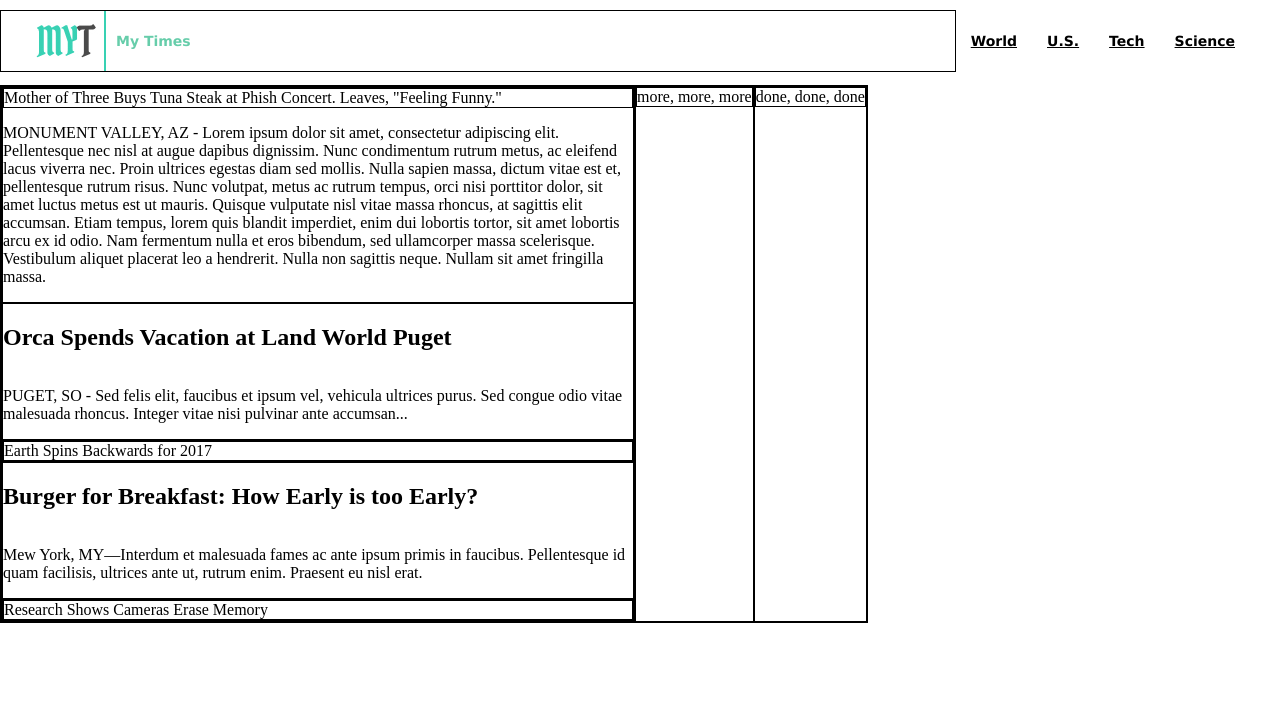
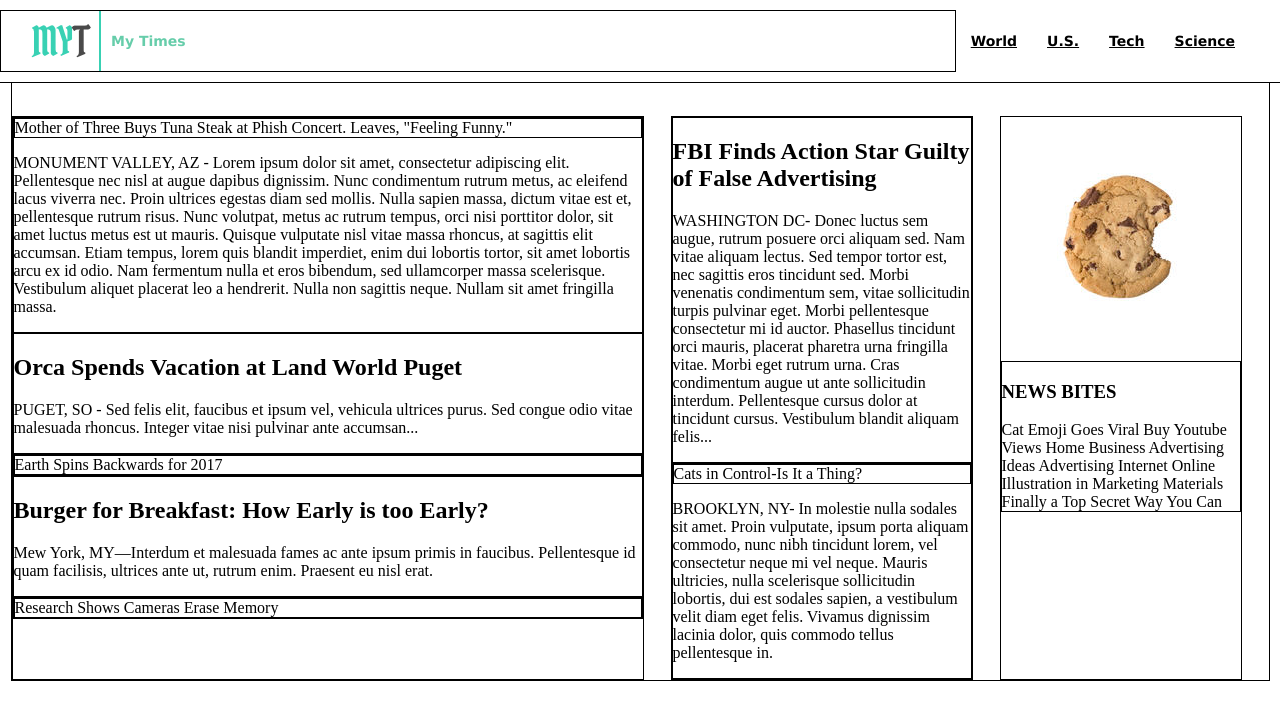
Before and after one commit to seekingshell/MyTimes, a plain HTML site: page index.html in a window 1280 px wide. Drawn offline with Linux system fonts and the light colour scheme.

Commit message:
Finishing touches on formatting text in main content as well adjusting header to show up on top and have proper padding

```diff
--- a/index.html
+++ b/index.html
@@ -20,10 +20,13 @@
         <a class="nav-element" href="#">Science</a>
       </nav>
     </header>
+    <!-- Main Content Container -->
     <main>
+      <!-- First Column -->
       <div class="column">
-        <!-- Main Story -->
         <div class="large">
+          <!-- Main Story #1 -->
+          <div class="story">
             <span class="story-main">
               Mother of Three Buys Tuna Steak at Phish Concert. Leaves, "Feeling Funny."
             </span>
@@ -31,39 +34,54 @@
               MONUMENT VALLEY, AZ - Lorem ipsum dolor sit amet, consectetur adipiscing elit. Pellentesque nec nisl at augue dapibus dignissim. Nunc condimentum rutrum metus, ac eleifend lacus viverra nec. Proin ultrices egestas diam sed mollis. Nulla sapien massa, dictum vitae est et, pellentesque rutrum risus. Nunc volutpat, metus ac rutrum tempus, orci nisi porttitor dolor, sit amet luctus metus est ut mauris. Quisque vulputate nisl vitae massa rhoncus, at sagittis elit accumsan. Etiam tempus, lorem quis blandit imperdiet, enim dui lobortis tortor, sit amet lobortis arcu ex id odio. Nam fermentum nulla et eros bibendum, sed ullamcorper massa scelerisque. Vestibulum aliquet placerat leo a hendrerit. Nulla non sagittis neque. Nullam sit amet fringilla massa.
             </p>
           </div>
-
           <!-- Sub Story #2 -->
-        <div class="large">
+          <div class="story">
             <h2>Orca Spends Vacation at Land World Puget</h2>
             <p>
               PUGET, SO - Sed felis elit, faucibus et ipsum vel, vehicula ultrices purus. Sed congue odio vitae malesuada rhoncus. Integer vitae nisi pulvinar ante accumsan...
             </p>
           </div>
-
           <!-- Sub Story #3 -->
-        <div class="large">
+          <div class="story">
             <span class="story-earth">Earth Spins Backwards for 2017</span>
           </div>
-
           <!-- Sub Story #4 -->
-        <div class="large">
+          <div class="story">
             <h2>Burger for Breakfast: How Early is too Early?</h2>
             <p>Mew York, MY—Interdum et malesuada fames ac ante ipsum primis in faucibus. Pellentesque id quam facilisis, ultrices ante ut, rutrum enim. Praesent eu nisl erat.</p>
           </div>
-
-        <!-- Sub Story #4 -->
-        <div class="large">
+          <!-- Sub Story #5 -->
+          <div class="story">
             <span class="story-camera">Research Shows Cameras Erase Memory</span>
           </div>
         </div>
+      </div>
+
+      <!-- Second Column -->
       <div class="column">
         <div class="medium">
-          more, more, more
+          <!-- Sub Story #1 -->
+          <div class="story">
+            <h2>FBI Finds Action Star Guilty of False Advertising</h2>
+            <p>WASHINGTON DC- Donec luctus sem augue, rutrum posuere orci aliquam sed. Nam vitae aliquam lectus. Sed tempor tortor est, nec sagittis eros tincidunt sed. Morbi venenatis condimentum sem, vitae sollicitudin turpis pulvinar eget. Morbi pellentesque consectetur mi id auctor. Phasellus tincidunt orci mauris, placerat pharetra urna fringilla vitae. Morbi eget rutrum urna. Cras condimentum augue ut ante sollicitudin interdum. Pellentesque cursus dolor at tincidunt cursus. Vestibulum blandit aliquam felis...</p>
+          </div>
+          <!-- Main Story #2 -->
+          <div class="story">
+            <span class="story-cat">Cats in Control-Is It a Thing?</span>
+            <p>BROOKLYN, NY- In molestie nulla sodales sit amet. Proin vulputate, ipsum porta aliquam commodo, nunc nibh tincidunt lorem, vel consectetur neque mi vel neque. Mauris ultricies, nulla scelerisque sollicitudin lobortis, dui est sodales sapien, a vestibulum velit diam eget felis. Vivamus dignissim lacinia dolor, quis commodo tellus pellentesque in.</p>
           </div>
         </div>
+      </div>
+
+      <!-- Third Column -->
       <div class="column">
+        <!-- News Bites Cookie -->
         <div class="small">
-          done, done, done
+          <img src="./resources/images/img-news-bite.png" alt="">
+          <div class="story">
+            <h3>NEWS BITES</h3>
+            <span>Cat Emoji Goes Viral Buy Youtube Views Home Business Advertising Ideas Advertising Internet Online Illustration in Marketing Materials Finally a Top Secret Way You Can</span>
+          </div>
         </div>
       </div>
     </main>
--- a/resources/css/style.css
+++ b/resources/css/style.css
@@ -1,27 +1,30 @@
 body {
+  display: flex;
   margin: 0 auto;
+  justify-content: center;
 }
 header {
-  display: inline-flex;
+  display: flex;
+  flex-direction: row;
+  position: fixed;
+  padding: 10px 0;
+  width: 100%;
+  z-index: 10;
   font-family: Verdana;
   font-size: 14px;
   font-weight: bold;
-  width: 100%;
-  position: fixed;
-  flex-direction: row;
-  margin: 10px auto;
-  padding-bottom: 10px;
-  z-index: 10;
+  background-color: white;
+  border-bottom: 1px solid black;
 }
 
 .logo-container {
+  border: 1px solid black;
   display: flex;
+  flex-direction: row;
+  flex-grow: 5;
+  align-items: center;
+  padding-left: 25px;
   color: MediumAquamarine;
-  align-items: center;
-  flex-direction: row;
-  padding-left: 30px;
-  flex-grow: 5;
-  border: 1px solid black;
 }
 
 .logo-element {
@@ -30,65 +33,67 @@ header {
 
 nav {
   display: flex;
+  flex-direction: row;
   align-items: center;
-  flex-direction: row;
   padding-right: 30px;
 }
 
 .nav-element {
+  display: inline-block;
+  padding: 0 15px;
   color: black;
-  padding: 0 15px;
 }
 
 main {
-  display: inline-flex;
   border: 1px solid black;
+  display: flex;
   position: relative;
-  top: 85px;
-  height: 100%;
-  justify-content: space-around;
-  flex-direction: row;
-  align-content: center;
+  margin-top: 80px;
+  max-width: 1260px;
 }
 
 .column {
-  display: inline-flex;
+  border: 1px solid black;
+  display: flex;
   flex-direction: column;
-  border: 1px solid black;
-  top: 35px;
-
+  flex-wrap: wrap;
+  position: relative;
+  margin-top: 35px;
+  margin-right: 27px;
 }
 
 .column .large {
-  border: 1px solid black;
-  display: flex;
   max-width: 630px;
-  flex-wrap: wrap;
 }
 
 .column .medium {
-  border: 1px solid black;
-  display: flex;
   max-width: 300px;
 }
 
 .column .small {
-  border: 1px solid black;
-  display: flex;
   max-width: 240px;
 }
 
+.story {
+  border: 1px solid black;
+}
+
 .story-main {
+  display: block;
   border: 1px solid black;
-  width: 100%;
 }
 
 .story-earth {
+  display: block;
   border: 1px solid black;
-  width: 100%;
 }
 
 .story-camera {
+  display: block;
   border: 1px solid black;
-  width: 100%;
 }
+
+.story-cat {
+  display: block;
+  border: 1px solid black;
+}
```
Lines whose indentation alone changed are shown as unchanged.
